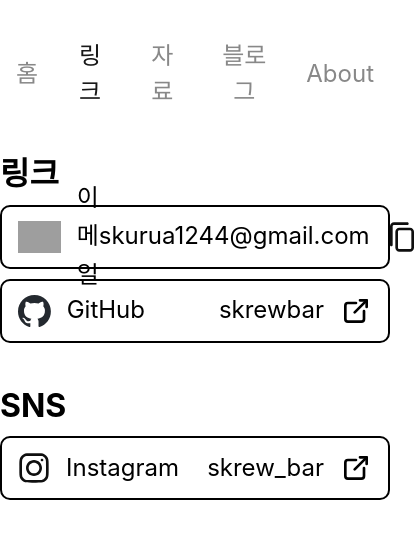
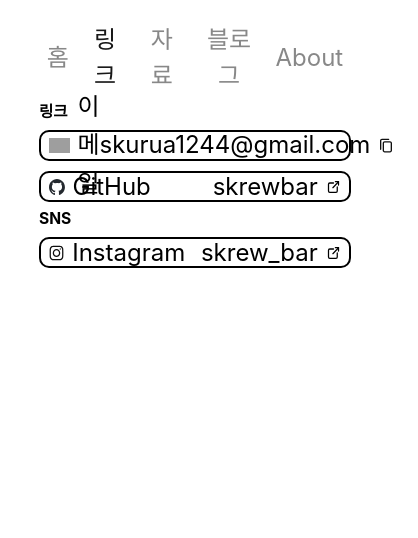
Before and after one commit to skrewbar/skrewbar.com, a Vue app: page /links in a window 390 px wide. Shown: the top 538 px of the page, 418 px wide, since content can reach past the window. Built offline with nearby package versions, Linux system fonts and the light colour scheme; grey boxes are pictures that could not be loaded; the HTML template or start-up script is replaced by a standard one; a web font is replaced by a local one.

Commit message:
💄 반응형 css

```diff
--- a/src/assets/main.css
+++ b/src/assets/main.css
@@ -15,18 +15,22 @@ body {
   width: 100vw;
 
   color: black;
+
+  padding: 0 20vw;
 }
 
-@media (min-width: 1000px) {
+@media (max-width: 1280px) {
   body {
     padding: 0 10vw;
+  }
+  html {
+    font-size: 2vw;
   }
 }
 
 h1.section-title {
   font-size: 2rem;
   font-weight: bold;
-  margin-top: 2rem;
 }
 
 h1.title {
@@ -34,6 +38,6 @@ h1.title {
   font-weight: bold;
 }
 
-.lightgray {
-  color: lightgray;
+section {
+  margin: 2rem 0;
 }
```
